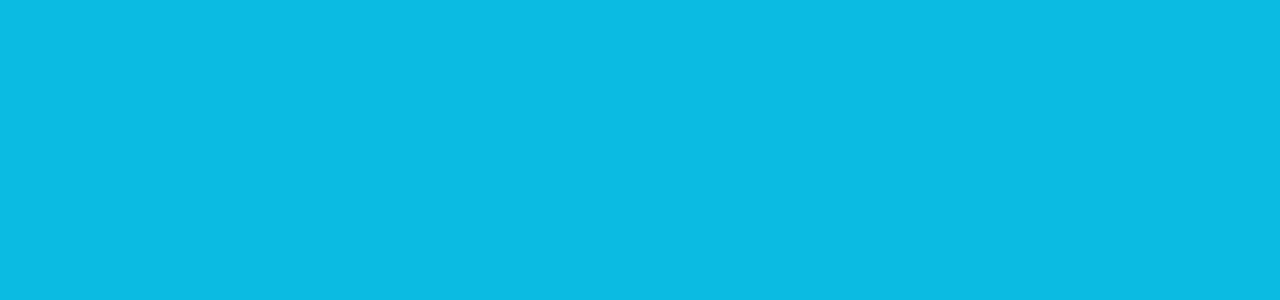
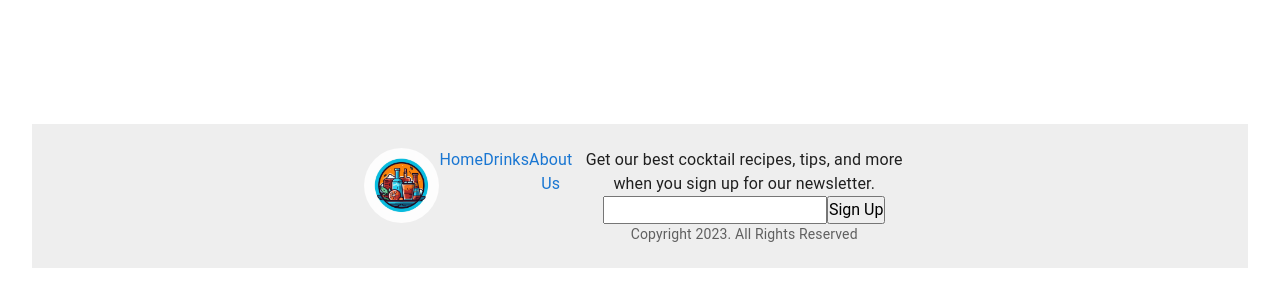
Before and after one commit to 8cott/mix-masters, a React (Vite) app in the folder client/: page /show-drink-list in a window 1280 px wide. Shown: the part 750-1050 px from the top of the page. Before the commit the page ends 800 px from the top, so only its background shows below. Built offline with nearby package versions, Linux system fonts and the light colour scheme; no server answers.

Commit message:
added padding to homepage carousel

```diff
--- a/client/package.json
+++ b/client/package.json
@@ -24,6 +24,7 @@
     "react": "^18.2.0",
     "react-cookie": "^4.1.1",
     "react-dom": "^18.2.0",
+    "react-icons": "^4.10.1",
     "react-material-ui-carousel": "^3.4.2",
     "react-redux": "^8.1.0",
     "react-router-dom": "^6.13.0",
--- a/client/src/App.jsx
+++ b/client/src/App.jsx
@@ -12,11 +12,12 @@ import AboutUs from './components/AboutUs';
 import ContactUs from './components/ContactUs';
 import { ToastContainer } from 'react-toastify';
 import 'react-toastify/dist/ReactToastify.css';
+import StickyFooter from './components/FooterNav';
 
 const App = () => {
   return (
     <Router>
-      <AppBarMUI />
+      <AppBarMUI/>
       <Routes>
         <Route path="/" element={<HomePage />} />
         <Route exact path="/show-drink-list" element={<ShowDrinkList />} />
@@ -28,6 +29,7 @@ const App = () => {
         <Route path="/signup" element={<Signup />} />
         <Route path="/login" element={<Login />} />
       </Routes>
+      <StickyFooter/>
       <ToastContainer
         position="bottom-right"
         autoClose={3000}
--- a/client/src/components/DrinkCard.jsx
+++ b/client/src/components/DrinkCard.jsx
@@ -1,4 +1,4 @@
-import React from 'react';
+import React, { useState } from 'react';
 import { Link } from 'react-router-dom';
 import Card from '@mui/material/Card';
 import CardContent from '@mui/material/CardContent';
@@ -7,20 +7,27 @@ import Typography from '@mui/material/Typography';
 
 const DrinkCard = (props) => {
   const drink = props.drink;
+  const ingredients = drink.ingredients.split(',');
 
   return (
-    <Card sx={{ maxWidth: 345 }}>
+    <Card sx={{ width: 400 }}>
       <CardMedia
-        sx={{ height: 150 }}
+        sx={{ height: 350 }}
         image={drink.image_url}
         title={drink._id}
       />
-      <CardContent>
+      <CardContent sx={{ height: 200 }}>
         <Typography gutterBottom variant="h5" component="div">
           <Link to={`/show-drink/${drink._id}`}>{drink.drink_name}</Link>
         </Typography>
         <Typography variant="body2" color="text.secondary">
-          Ingredients: {drink.ingredients}
+          <h2>Ingredients</h2>
+          <ul>
+            {/* Render the ingredients as a list */}
+            {ingredients.map((ingredient, index) => (
+              <li key={index}>{ingredient.trim()}</li>
+            ))}
+          </ul>
           Recipe: {drink.recipe}
           Author: {drink.author}
         </Typography>
--- /dev/null
+++ b/client/src/components/FooterNav.jsx
@@ -0,0 +1,99 @@
+import * as React from 'react';
+import CssBaseline from '@mui/material/CssBaseline';
+import { createTheme, ThemeProvider } from '@mui/material/styles';
+import Box from '@mui/material/Box';
+import Typography from '@mui/material/Typography';
+import Container from '@mui/material/Container';
+import Link from '@mui/material/Link';
+
+function StickyFooter() {
+  const defaultTheme = createTheme();
+
+  return (
+    <ThemeProvider theme={defaultTheme}>
+      <Box
+        sx={{
+          display: 'flex',
+          flexDirection: 'column',
+          minHeight: '100vh',
+        }}
+      >
+        <CssBaseline />
+        <Box
+          component="footer"
+          sx={{
+            py: 3,
+            px: 2,
+            mt: 'auto',
+            backgroundColor: (theme) =>
+              theme.palette.mode === 'light'
+                ? theme.palette.grey[200]
+                : theme.palette.grey[800],
+            width: '100%',
+            display: 'flex',
+            justifyContent: 'space-between',
+          }}
+        >
+          <Container maxWidth="sm">
+            <Box sx={{ display: 'flex', justifyContent: 'space-between' }}>
+              <Box>
+                <Link href="/" sx={{ textDecoration: 'none' }}>
+                  <img
+                    className="mix-master-logo"
+                    src="/src/assets/images/mix-master-logo.png"
+                    alt="logo"
+                  />
+                </Link>
+              </Box>
+              <Box>
+                <nav sx={{ display: 'flex' }}>
+                  <ul
+                    aria-label="Footer"
+                    role="list"
+                    style={{ display: 'flex' }}
+                  >
+                    <li>
+                      <Link href="/" sx={{ textDecoration: 'none' }}>
+                        Home
+                      </Link>
+                    </li>
+                    <li>
+                      <Link
+                        href="show-drink-list"
+                        sx={{ textDecoration: 'none' }}
+                      >
+                        Drinks
+                      </Link>
+                    </li>
+                    <li>
+                      <Link href="/about" sx={{ textDecoration: 'none' }}>
+                        About Us
+                      </Link>
+                    </li>
+                  </ul>
+                </nav>
+              </Box>
+              <Box sx={{ marginLeft: 'auto' }}>
+                {' '}
+                {/* Add marginLeft: 'auto' to move the form to the right */}
+                <form action="">
+                  <Typography>
+                    Get our best cocktail recipes, tips, and more when you sign
+                    up for our newsletter.
+                  </Typography>
+                  <input type="email" />
+                  <button>Sign Up</button>
+                  <Typography variant="body2" color="textSecondary">
+                    Copyright 2023. All Rights Reserved
+                  </Typography>
+                </form>
+              </Box>
+            </Box>
+          </Container>
+        </Box>
+    </Box>
+    </ThemeProvider>
+  );
+}
+
+export default StickyFooter;
--- a/client/src/components/HomePage.jsx
+++ b/client/src/components/HomePage.jsx
@@ -18,58 +18,6 @@ function HomePage() {
             <ImageCarousel/>
           </section>
         </main>
-
-        <footer>
-          <div className="container">
-            <div className="even-columns">
-              <div>
-                <a href="#">
-                  <img className='mix-master-logo' src="/src/assets/images/mix-master-logo.png" alt="logo" />
-                </a>
-                <ul role="list" aria-label="social links">
-                  <li>
-                    <a aria-label="facebook" href="#"></a>
-                  </li>
-                  <li>
-                    <a aria-label="youtube" href="#"></a>
-                  </li>
-                  <li>
-                    <a aria-label="twitter" href="#"></a>
-                  </li>
-                  <li>
-                    <a aria-label="instagram" href="#"></a>
-                  </li>
-                  <li>
-                    <a aria-label="tiktok" href="#"></a>
-                  </li>
-                </ul>
-              </div>
-              <div>
-                <nav className="footer-nav">
-                  <ul aria-label="Footer" role="list">
-                    <li>
-                      <a href="/">Home</a>
-                    </li>
-                    <li>
-                      <a href="show-drink-list">Drinks</a>
-                    </li>
-                    <li>
-                      <a href="/about">About Us</a>
-                    </li>
-                  </ul>
-                </nav>
-              </div>
-              <div>
-                <form action="">
-                  <p>Get our best cocktail recipes, tips, and more when you sign up for our newsletter.</p>
-                  <input type="email" />
-                  <button>Sign Up</button>
-                  <p>Copyright 2023. All Rights Reserved</p>
-                </form>
-              </div>
-            </div>
-          </div>
-        </footer>
       <script type="module" src="/src/app.jsx"></script>
     </div>
   );
--- a/client/src/components/ImageCarousel.jsx
+++ b/client/src/components/ImageCarousel.jsx
@@ -1,7 +1,7 @@
 import React, { useState, useEffect } from 'react';
 import Carousel from 'react-material-ui-carousel';
-import { Paper } from '@mui/material';
-import DrinkCard from './DrinkCard';
+import { Card, CardMedia, CardContent, Typography } from '@mui/material';
+import { Link } from 'react-router-dom';
 
 const ImageCarousel = () => {
   const [drinks, setDrinks] = useState([]);
@@ -15,10 +15,25 @@ const ImageCarousel = () => {
     try {
       const response = await fetch('http://localhost:8000/drinks');
       const data = await response.json();
-      setDrinks(data);
+      // Randomize the order of drinks array
+      const randomizedDrinks = shuffleArray(data);
+      setDrinks(randomizedDrinks);
     } catch (error) {
       console.error('Error fetching drinks:', error);
     }
+  };
+
+  // Function to shuffle array elements
+  const shuffleArray = (array) => {
+    const shuffledArray = [...array];
+    for (let i = shuffledArray.length - 1; i > 0; i--) {
+      const j = Math.floor(Math.random() * (i + 1));
+      [shuffledArray[i], shuffledArray[j]] = [
+        shuffledArray[j],
+        shuffledArray[i],
+      ];
+    }
+    return shuffledArray;
   };
 
   return (
@@ -31,7 +46,7 @@ const ImageCarousel = () => {
 };
 
 const Item = ({ drink }) => (
-  <Paper
+  <div
     style={{
       display: 'flex',
       flexDirection: 'column',
@@ -40,8 +55,19 @@ const Item = ({ drink }) => (
       padding: '1rem',
     }}
   >
-    <DrinkCard drink={drink} />
-  </Paper>
+    <Card sx={{ width: 400 }}>
+      <CardMedia
+        sx={{ height: 350 }}
+        image={drink.image_url}
+        title={drink._id}
+      />
+      <CardContent>
+        <Typography gutterBottom variant="h5" component="div">
+          <Link to={`/show-drink/${drink._id}`}>{drink.drink_name}</Link>
+        </Typography>
+      </CardContent>
+    </Card>
+  </div>
 );
 
 export default ImageCarousel;
--- a/client/src/index.css
+++ b/client/src/index.css
@@ -209,3 +209,21 @@ a:hover{
   align-items: center;
   justify-content: center;
 }
+
+.carousel{
+  margin-top: 7rem;
+  margin-bottom: -7rem;
+}
+
+.footer-nav{
+  display: flex;
+  justify-content: space-between;
+}
+
+.footer-nav>ul{
+  display: flex;
+}
+
+.footer-nav>li{
+  text-decoration: none;
+}
```
